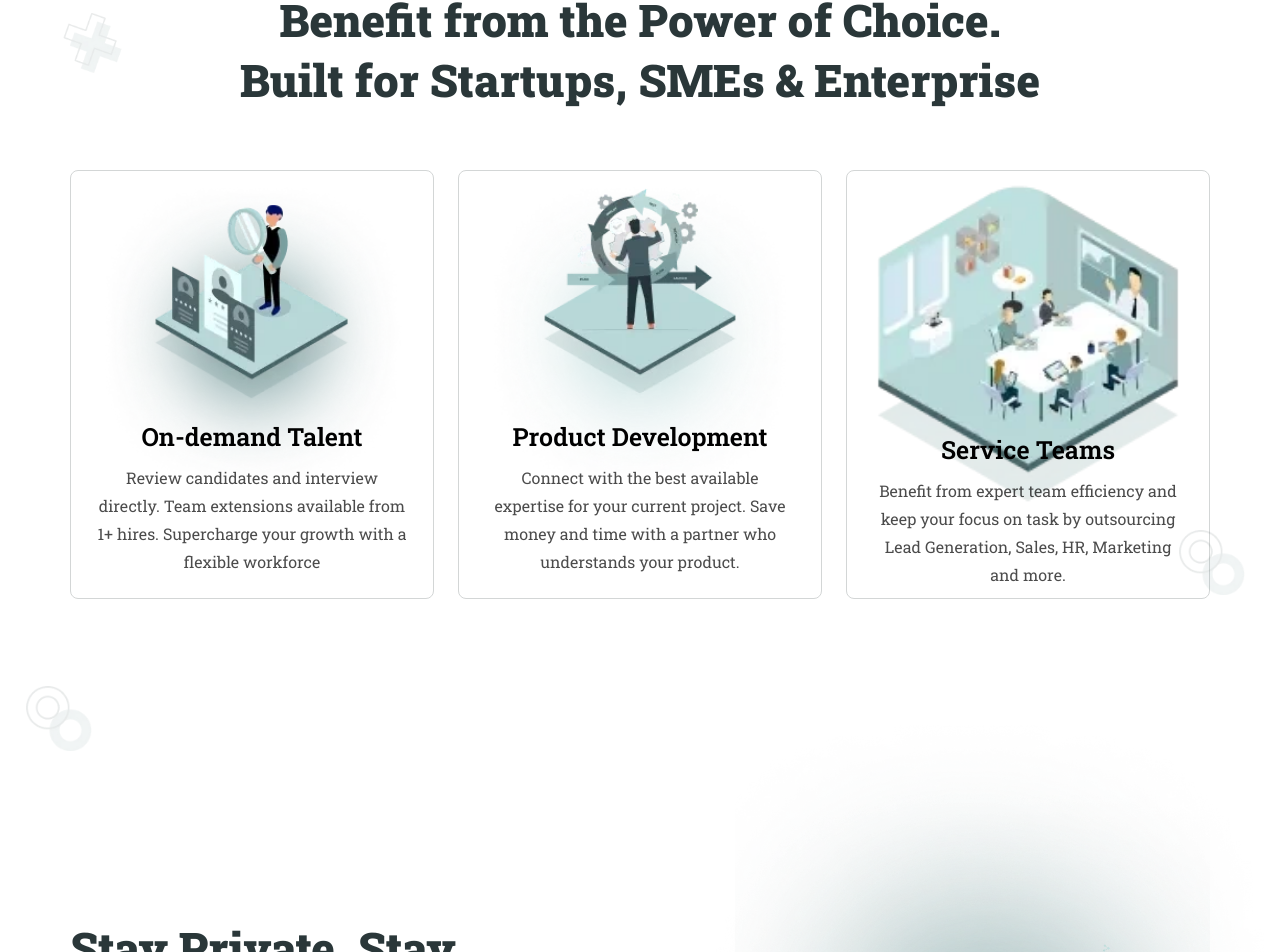
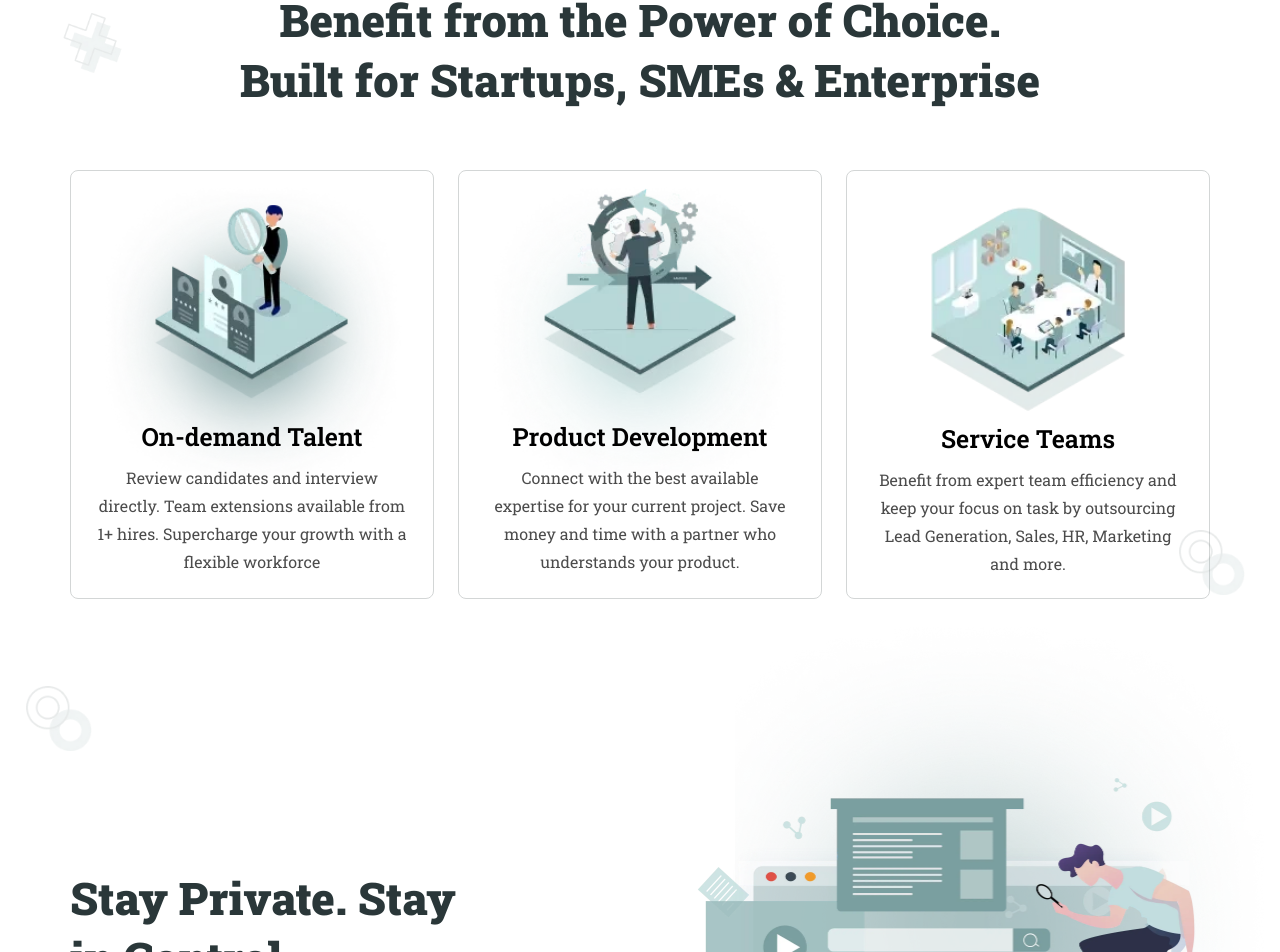
Before and after one commit to vikas-jakhar/chinWag, a Next.js app: page / in a window 1280 px wide. Shown: the part 980-1932 px from the top of the page. Built offline with nearby package versions, Linux system fonts and the light colour scheme.

Commit message:
benefit section image update

```diff
--- a/src/components/home/Benefit.tsx
+++ b/src/components/home/Benefit.tsx
@@ -21,8 +21,8 @@ const Benefit: React.FC = () => {
                     <div className='flex gap-6 max-md:flex-wrap w-full justify-center'>
                         {BENEFIT_ITEMS.map((item: BenefitItem, idx) => (
                             <div key={idx} className='min-h-[429px] max-sm:min-h-[379px] max-sm:max-w-[286px] px-5 hover:bg-[#7A9E9F] hover:border-[#7A9E9F] duration-500 group w-full max-w-[364px] border-[1px] border-[#D3D6D6] rounded-lg text-center flex justify-center'>
-                                <div className='flex flex-col'>
-                                    <div className='pt-2 max-sm:pt-5 max-w-[310px]'>
+                                <div className='flex flex-col items-center'>
+                                    <div className={`pt-2 w-full max-sm:pt-5 ${idx === 2 ? "max-w-[200px] pt-8 mb-20" : "max-w-[310px]"}`}>
                                         <Image
                                             src={item.imageSrc}
                                             alt={item.imageAlt}
--- a/src/components/home/Private.tsx
+++ b/src/components/home/Private.tsx
@@ -17,12 +17,11 @@ const Private: React.FC = () => {
                         <Image
                             src="/assets/images/webp/stay-private.webp"
                             alt="Stay Private"
-                            className="relative max-w-[513px] pointer-events-none"
+                            className="relative w-full max-w-[513px] pointer-events-none"
                             width={513}
                             height={477}
                             priority
                         />
-
                     </div>
                 </div>
             </div>
```
Also changed, not shown: public/assets/images/webp/stay-private.webp.
